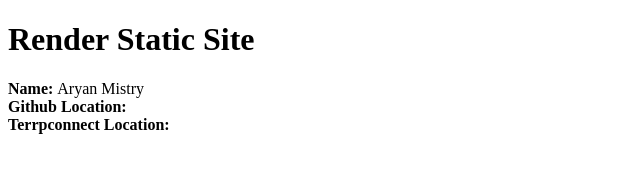
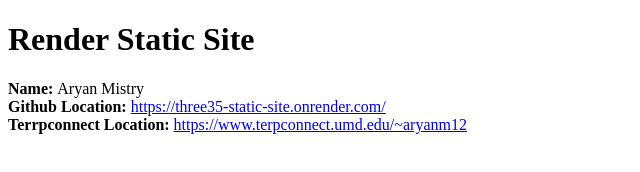
Before and after one commit to aryanm012/335-static-site, a plain HTML site: page index.html in a window 1280 px wide. Shown: the whole page, without its empty margins (0-640 px from the left). Drawn offline with Linux system fonts and the light colour scheme.

Commit message:
Completed

```diff
--- a/index.html
+++ b/index.html
@@ -9,8 +9,8 @@
     <h1>Render Static Site</h1>
     <p>
         <strong>Name: </strong>Aryan Mistry <br>
-        <strong>Github Location: </strong> <br>
-        <strong>Terrpconnect Location: </strong>
+        <strong>Github Location: </strong> <a href="https://three35-static-site.onrender.com/">https://three35-static-site.onrender.com/</a><br>
+        <strong>Terrpconnect Location: </strong> <a href="https://www.terpconnect.umd.edu/~aryanm12">https://www.terpconnect.umd.edu/~aryanm12</a>
     </p>
 
 </body>
```
